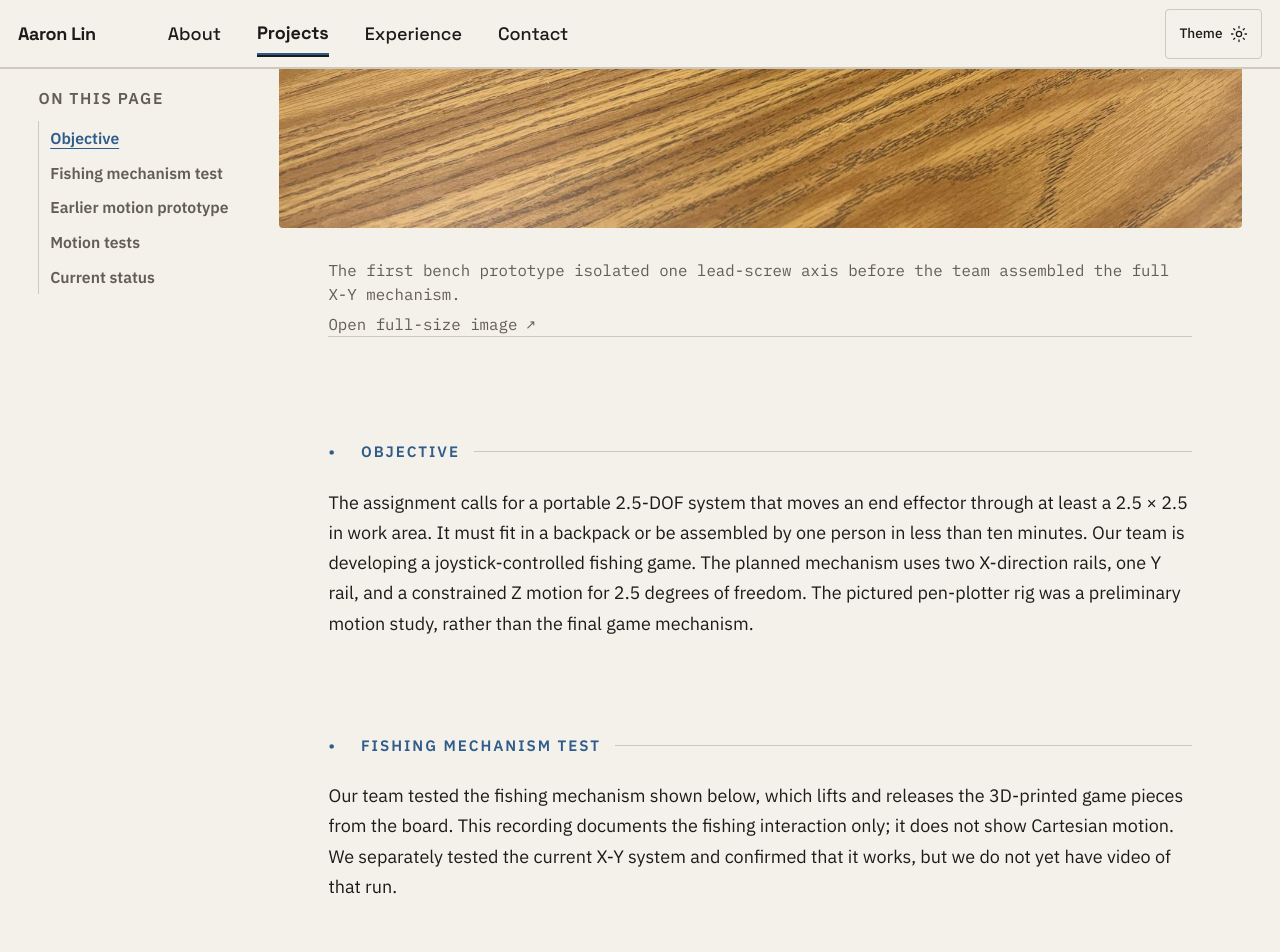
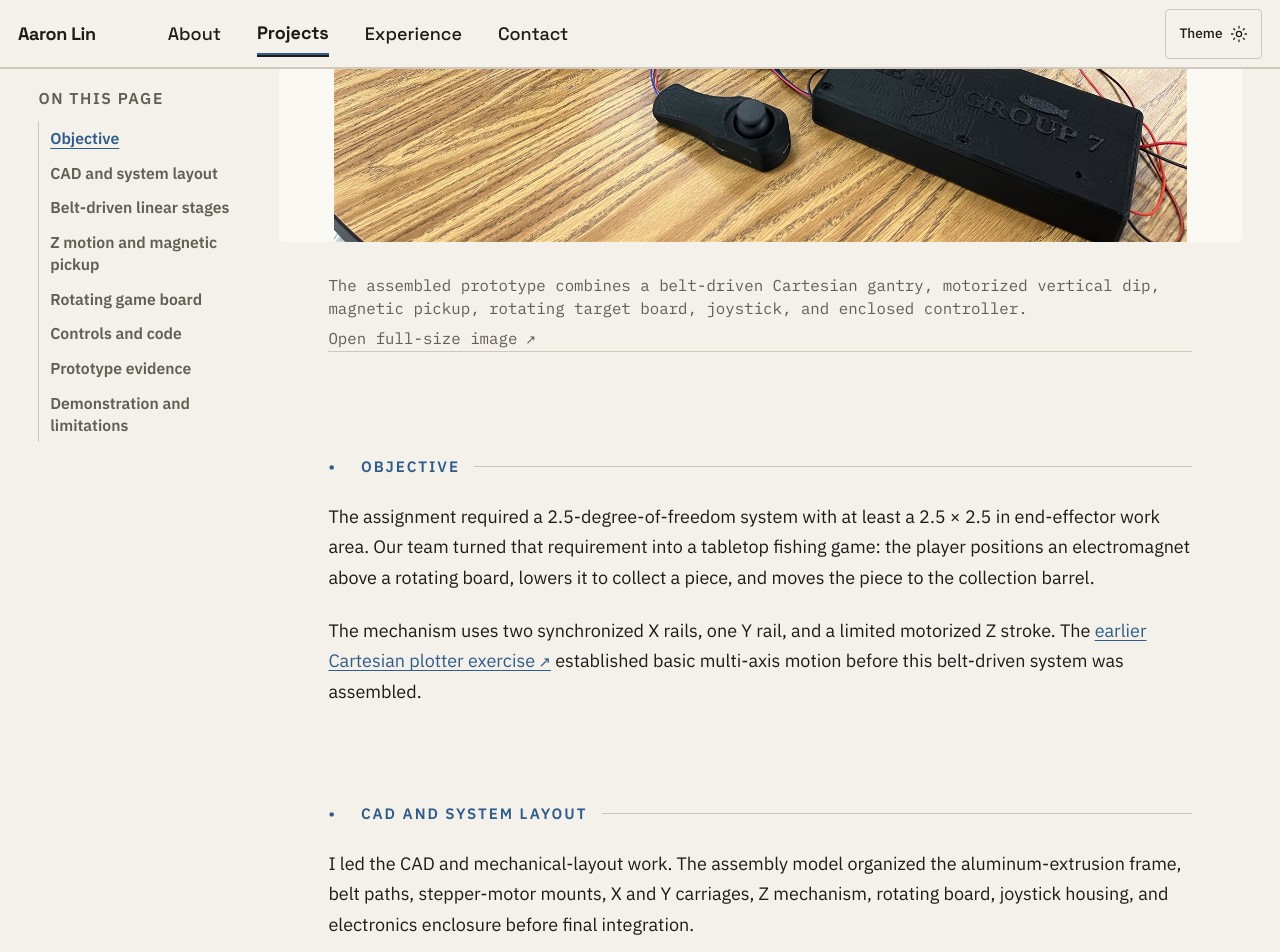
Before and after one commit to Aaron-Lin-0/Aaron-Lin-0.github.io, a Jekyll site: the page built from _projects/me360.md, in a window 1280 px wide and 1400 px high, scrolled down 1356 px. Shown: the top 952 px of the window. Built offline with Jekyll 4.4.1, drawn with Linux system fonts in a browser that asks for light colours; some of the changed text lies outside the part shown.

Commit message:
Update ME360 project evidence and portfolio

```diff
--- /dev/null
+++ b/_projects/me360-plotter.md
@@ -0,0 +1,86 @@
+---
+layout: engineering
+collection: projects
+author_profile: false
+share: false
+title: Cartesian pen plotter exercise
+permalink: /projects/me360-plotter/
+kicker: Electromechanical prototyping · Completed
+context: Boston University · ME360 · Team exercise · Fall 2026
+summary: A two-axis pen plotter developed from a single linear-stage test into an assembled X-Y mechanism with motorized pen actuation.
+feature_order: 11
+sort_date: "2026-09-21"
+card_title: Cartesian pen plotter
+card_category: Electromechanical prototyping
+status: Completed
+project_group: engineering
+excerpt: Our team developed a single lead-screw stage into a two-axis plotter and used G-code to test coordinated motion and pen actuation.
+result: Produced recognizable square and circular traces; accuracy and repeatability were not measured
+tldr_role: Team member
+tldr_contribution: Built and tested as a team; I connected my computer to the motor controller and sent the test G-code through Repetier-Host.
+tools: Stepper motors · Lead screws · G-code · Repetier-Host · Foam-board prototyping
+card_image: /images/projects/me360/axis-prototype.jpg
+card_alt: Single-axis plotter prototype with a stepper motor, lead screw, carriage, and controller
+card_image_width: 1600
+card_image_height: 1040
+hero_image: /images/projects/me360/assembled-prototype.jpg
+hero_alt: Assembled Cartesian pen plotter with two perpendicular lead-screw stages and a marker above the drawing surface
+hero_width: 1200
+hero_height: 1600
+hero_caption: The completed exercise combined two perpendicular linear stages with a motorized marker carriage.
+---
+
+## Objective
+
+This in-class exercise established the basic mechanical and control sequence for Cartesian motion. The team first tested one linear axis, then crossed two stages, added a motorized pen lift, and commanded square and circular paths.
+
+The exercise became an early motion study for the later [2.5-DOF fishing game]({{ '/projects/me360/' | relative_url }}), but the two systems use different mechanical layouts. This plotter used lead screws and temporary foam-board structure; the fishing game moved to belts, aluminum extrusion, and printed housings.
+
+## First linear stage
+
+The first prototype isolated one axis so the motor, coupler, lead screw, bearing support, and carriage could be checked together. A rigid base located the motor and screw while a foam-board carriage translated along the axis.
+
+{% include project-figure.html src="/images/projects/me360/axis-prototype.jpg" alt="Single-axis prototype with a stepper motor coupled to a lead screw that moves a foam-board carriage" width="1600" height="1040" caption="The first bench prototype isolated the drive train and carriage before the second axis was added." %}
+
+This stage reduced integration risk: the team could confirm rotation direction, travel, support alignment, and basic carriage movement before carrying the first stage on a second axis.
+
+## X-Y assembly
+
+The next build mounted two lead-screw stages at right angles and added a motorized marker carriage. Foam board, tape, and simple brackets kept iteration fast. These parts were prototype tooling rather than the structure intended for the later course project.
+
+{% include project-figure.html src="/images/projects/me360/assembled-prototype.jpg" alt="Assembled pen plotter with two perpendicular lead-screw stages and a motorized marker carriage" width="1200" height="1600" caption="Two perpendicular stages created X-Y travel; a third actuator raised and lowered the marker." %}
+
+## Motion commands
+
+I connected my computer to the motor-control board and used Repetier-Host, a 3D-printer host application, to send the test G-code. Linear `G1` moves traced a 50 × 50 mm square. A clockwise `G02` move traced a 25 mm-radius circle. Extruder-axis commands raised and lowered the pen mechanism before and after each path.
+
+[Download the square path]({{ '/files/me360-plotter-square.gcode' | relative_url }}) · [Download the circle path]({{ '/files/me360-plotter-circle.gcode' | relative_url }})
+
+## Path tests
+
+The recordings show coordinated X-Y movement and pen actuation. They demonstrate functional motion, but they do not establish dimensional accuracy, backlash, or repeatability.
+
+<div class="video-grid">
+  <figure>
+    <video controls width="1024" height="576" preload="none" playsinline aria-label="Silent square-path plotter test" poster="{{ '/images/projects/me360/square-path-poster.jpg' | relative_url }}">
+      <source src="{{ '/files/me360-square-path.mp4' | relative_url }}" type="video/mp4">
+      <a href="{{ '/files/me360-square-path.mp4' | relative_url }}">Download the square-path test video</a>.
+    </video>
+    <figcaption>Square-path motion test · 0:15 · Silent recording.</figcaption>
+  </figure>
+  <figure>
+    <video controls width="1024" height="576" preload="none" playsinline aria-label="Silent circle-path plotter test" poster="{{ '/images/projects/me360/circle-path-poster.jpg' | relative_url }}">
+      <source src="{{ '/files/me360-circle-path.mp4' | relative_url }}" type="video/mp4">
+      <a href="{{ '/files/me360-circle-path.mp4' | relative_url }}">Download the circle-path test video</a>.
+    </video>
+    <figcaption>Circle-path motion test · 0:15 · Silent recording.</figcaption>
+  </figure>
+</div>
+
+{% include project-figure.html src="/images/projects/me360/path-test.jpg" alt="Overhead view of the plotter and red marker traces forming a square and overlapping circle" width="1200" height="1600" caption="The combined tests produced recognizable square and circular forms with rounded corners and visible line waviness." %}
+
+## Result and limitations
+
+The exercise progressed from a working single axis to coordinated two-axis paths with pen actuation. Rounded corners and line waviness remained visible. No calibrated measurements are available for commanded versus actual dimensions, backlash, repeatability, or stage speed, so the result is limited to a functional demonstration.
+
+This was a rapid in-class build, and no CAD model was produced.
--- a/_projects/me360.md
+++ b/_projects/me360.md
@@ -5,38 +5,82 @@
 share: false
 title: 2.5-DOF Cartesian fishing game
 permalink: /projects/me360/
-kicker: Electromechanical design · In progress
+kicker: Electromechanical design · Completed
 context: Boston University · ME360 · CAD lead · Fall 2026
-summary: An in-progress joystick-controlled fishing game; I lead CAD and mechanical layout, and our team has tested the fishing mechanism and X-Y motion ahead of the final demonstration.
-feature_order: 5
-sort_date: "2026-09-01"
+summary: A completed joystick-controlled fishing game built around a belt-driven Cartesian gantry, motorized Z dip, electromagnet, and three-round rotating game board.
+feature_order: 3
+sort_date: "2026-10-22"
 card_title: Cartesian fishing game
 card_category: Electromechanical design
-status: In progress
+status: Completed
 project_group: engineering
-excerpt: I lead CAD and mechanical layout for a joystick-controlled fishing game. Our team has tested X-Y motion and the fishing mechanism while the Z component is being built.
-result: Team tested X-Y motion and the fishing mechanism; Z component in fabrication
+excerpt: I led CAD and mechanical layout for a team-built fishing game that combines X-Y positioning, a motorized Z dip, magnetic pickup, and a rotating target board.
+result: Classroom demonstration completed with X-Y-Z control, magnetic pickup, and all three game rounds working
 tldr_role: CAD lead
-tldr_contribution: CAD and mechanical layout for the fishing mechanism; preliminary prototype and path-test evidence are team work.
-tools: SolidWorks · Lead screws · Joystick integration · Prototype testing
-card_image: /images/projects/me360/axis-prototype.jpg
-card_alt: Early single-axis prototype with a stepper motor, lead screw, foam-board carriage, and controller
+tldr_contribution: CAD and mechanical layout; fabrication, controls, integration, and testing were team work.
+tools: SolidWorks · 3D printing · 80/20 extrusion · Timing belts · Arduino
+card_image: /images/projects/me360/final-assembly.jpg
+card_alt: Assembled Cartesian fishing game with belt-driven gantry, rotating game board, joystick, and control enclosure
 card_image_width: 1600
-card_image_height: 1040
-hero_image: /images/projects/me360/axis-prototype.jpg
-hero_alt: Early single-axis prototype with a stepper motor driving a foam-board carriage along a lead screw
+card_image_height: 1200
+hero_image: /images/projects/me360/final-assembly.jpg
+hero_alt: Final fishing-game prototype with two X rails, a Y carriage, suspended electromagnet, rotating game board, joystick, and control enclosure
 hero_width: 1600
-hero_height: 1040
-hero_caption: The first bench prototype isolated one lead-screw axis before the team assembled the full X-Y mechanism.
+hero_height: 1200
+hero_caption: The assembled prototype combines a belt-driven Cartesian gantry, motorized vertical dip, magnetic pickup, rotating target board, joystick, and enclosed controller.
 ---
 
 ## Objective
 
-The assignment calls for a portable 2.5-DOF system that moves an end effector through at least a 2.5 × 2.5 in work area. It must fit in a backpack or be assembled by one person in less than ten minutes. Our team is developing a joystick-controlled fishing game. The planned mechanism uses two X-direction rails, one Y rail, and a constrained Z motion for 2.5 degrees of freedom. The pictured pen-plotter rig was a preliminary motion study, rather than the final game mechanism.
+The assignment required a 2.5-degree-of-freedom system with at least a 2.5 × 2.5 in end-effector work area. Our team turned that requirement into a tabletop fishing game: the player positions an electromagnet above a rotating board, lowers it to collect a piece, and moves the piece to the collection barrel.
 
-## Fishing mechanism test
+The mechanism uses two synchronized X rails, one Y rail, and a limited motorized Z stroke. The [earlier Cartesian plotter exercise]({{ '/projects/me360-plotter/' | relative_url }}) established basic multi-axis motion before this belt-driven system was assembled.
 
-Our team tested the fishing mechanism shown below, which lifts and releases the 3D-printed game pieces from the board. This recording documents the fishing interaction only; it does not show Cartesian motion. We separately tested the current X-Y system and confirmed that it works, but we do not yet have video of that run.
+## CAD and system layout
+
+I led the CAD and mechanical-layout work. The assembly model organized the aluminum-extrusion frame, belt paths, stepper-motor mounts, X and Y carriages, Z mechanism, rotating board, joystick housing, and electronics enclosure before final integration.
+
+{% include project-figure.html src="/images/projects/me360/cad-assembly.png" alt="SolidWorks assembly rendering of the Cartesian fishing game with the gantry, rotating board, joystick, collection barrel, and controller enclosure" width="1287" height="998" caption="Assembly CAD used to coordinate the gantry, end effector, game board, controls, and electronics enclosure." %}
+
+The paired X motors move both sides of the bridge together. A third belt stage moves the green Y carriage across the bridge. This layout keeps the work area open while supporting the Z motor and electromagnet above the game board.
+
+## Belt-driven linear stages
+
+Each horizontal stage uses an 80/20 aluminum extrusion as both structure and linear guide. Stepper motors drive timing belts around toothed and idler pulleys. Custom printed housings locate the motors, pulleys, belt returns, and sliding interfaces; standard screws secure the housings to the extrusion.
+
+{% include project-figure.html src="/images/projects/me360/belt-drive.jpg" alt="Close view of a stepper motor, timing pulley, belt, red printed housing, and aluminum extrusion on the fishing-game gantry" width="1600" height="1200" caption="A printed end housing locates the stepper motor and timing pulley while the 80/20 extrusion carries the sliding stage." %}
+
+The final assembly uses two X rails so the crossbeam does not cant under the Y-axis and end-effector load. The two X motors receive synchronized step pulses from separate driver channels.
+
+## Z motion and magnetic pickup
+
+The green carriage carries a fourth stepper motor for the constrained Z motion. A line suspended from its shaft lowers the electromagnet toward the board, pauses at the bottom of the stroke, and returns to the starting height. The controller locks X-Y commands during this sequence to keep the pickup point stable. The slow Z motion was a deliberate design choice for a controlled pickup and return.
+
+{% include project-figure.html src="/images/projects/me360/z-axis-drive.jpg" alt="Green printed Y carriage holding the Z stepper motor above the fishing-game board" width="1600" height="1200" caption="The Y carriage supports the Z stepper and suspended electromagnet over the rotating game board." %}
+
+The magnetic end effector collects pieces by their steel pins. A short press on the joystick starts the dip sequence; a double press toggles the electromagnet.
+
+## Rotating game board
+
+The blue printed enclosure contains a separately driven rotating plate. Its underside motor changes the target field while the player moves the gantry. The control sequence defines timed rounds, reverses direction between stages, and varies speed during the final round.
+
+{% include project-figure.html src="/images/projects/me360/rotating-board-drive.jpg" alt="Underside of the blue game-board enclosure showing the stepper motor that turns the circular target plate" width="1600" height="1200" caption="A dedicated stepper motor under the printed enclosure drives the rotating target plate." %}
+
+## Controls and code
+
+The final team-developed control sketch targets an MKS Base board with an ATmega2560; individual authorship is not established in the available evidence. It reads two joystick axes, calibrates their center at startup, applies a dead zone, ramps X-Y speed, and generates step pulses without blocking the timed board sequence. Button timing distinguishes the Z dip, magnet toggle, and game-round control. The three-round sequence changes the plate speed and direction, then introduces randomized timing and speed during the final round.
+
+{% include project-figure.html src="/images/projects/me360/joystick-control.jpg" alt="Handheld printed joystick used to command the fishing-game gantry and button-controlled functions" width="1600" height="1200" caption="The handheld joystick commands X-Y motion; short, double, and long button presses control the Z dip, electromagnet, and game sequence." %}
+
+{% include project-figure.html src="/images/projects/me360/electronics-enclosure.jpg" alt="Black printed electronics enclosure connected to the fishing-game motors, joystick, and electromagnet" width="1600" height="1200" caption="A printed enclosure houses the MKS controller and routes connections to the gantry, game board, joystick, and electromagnet." %}
+
+[Download the team-developed control sketch]({{ '/files/me360-fishing-game-control.ino' | relative_url }}).
+
+During integration, the X control initially moved opposite the intended direction. The team corrected it with a software direction inversion before the final demonstration. The code assumes the gantry powers on with the joystick centered and the Z mechanism at its upper position. It tracks position from commanded steps and does not use end-stop or software travel-limit enforcement. The electromagnet remains energized until toggled off or the controller resets. The hardware must remain supervised while this sketch is running.
+
+## Prototype evidence
+
+The available recording shows the magnetic fishing interaction: the end effector lowers, lifts a game piece, and releases it. It does not demonstrate the complete joystick-controlled X-Y-Z sequence or establish accuracy and repeatability.
 
 <figure class="video-feature">
   <video controls loading="lazy" width="496" height="480" preload="none" playsinline aria-label="Fishing mechanism test with original audio" poster="{{ '/images/projects/me360/fishing-mechanism-poster.jpg' | relative_url }}">
@@ -44,40 +88,13 @@
     <track kind="captions" src="{{ '/files/me360-prototype-run-1-captions.vtt' | relative_url }}" srclang="en" label="English" default>
     <a href="{{ '/files/me360-prototype-run-1.mp4' | relative_url }}">Download the fishing mechanism test video</a>.
   </video>
-  <figcaption>Fishing mechanism test · 0:27 · Original audio. The clip shows the mechanism lifting and releasing game pieces from the board; it does not show X-Y motion. <a href="{{ '/files/me360-prototype-run-1.mp4' | relative_url }}">Download the recording</a>.</figcaption>
+  <figcaption>Magnetic pickup and release test · 0:27 · Original audio. <a href="{{ '/files/me360-prototype-run-1.mp4' | relative_url }}">Download the recording</a>.</figcaption>
 </figure>
 
-## Earlier motion prototype
+## Demonstration and limitations
 
-We first built one lead-screw stage to check the motor, coupler, bearing support, and carriage travel together. The next prototype crossed two stages and added a motorized pen lift. Foam-board brackets and temporary supports kept the build quick enough to expose motion and control problems before we committed to the final structure.
+The classroom demonstration completed successfully. Joystick-controlled X-Y motion, the automatic Z dip, electromagnet, rotating board, and all three software-controlled rounds worked together. The gantry covered the game-board area, visibly exceeding the minimum 2.5 × 2.5 in work area, but its X-Y bounds were not calibrated or measured.
 
-{% include project-figure.html src="/images/projects/me360/assembled-prototype.jpg" alt="Assembled Cartesian pen plotter with two perpendicular lead-screw stages and a marker held above the drawing surface" width="1200" height="1600" caption="The assembled prototype combined two perpendicular lead-screw stages with a motorized marker carriage. The foam-board structure and taped supports were temporary test hardware." %}
+Video of the final classroom demonstration is coming soon.
 
-## Motion tests
-
-Our team used G-code to command the early prototype through square and circular paths before the fishing-game build. These silent recordings document coordinated X-Y motion and pen actuation; they do not establish positioning accuracy or repeatability.
-
-<div class="video-grid">
-  <figure>
-    <video controls width="1024" height="576" preload="none" playsinline aria-label="Silent square-path motion test" poster="{{ '/images/projects/me360/square-path-poster.jpg' | relative_url }}">
-      <source src="{{ '/files/me360-square-path.mp4' | relative_url }}" type="video/mp4">
-      <a href="{{ '/files/me360-square-path.mp4' | relative_url }}">Download the square-path test video</a>.
-    </video>
-    <figcaption>Square-path motion test · 0:15 · Silent recording. Rounded corners and line waviness remain visible in the trace.</figcaption>
-  </figure>
-  <figure>
-    <video controls width="1024" height="576" preload="none" playsinline aria-label="Silent circle-path motion test" poster="{{ '/images/projects/me360/circle-path-poster.jpg' | relative_url }}">
-      <source src="{{ '/files/me360-circle-path.mp4' | relative_url }}" type="video/mp4">
-      <a href="{{ '/files/me360-circle-path.mp4' | relative_url }}">Download the circle-path test video</a>.
-    </video>
-    <figcaption>Circle-path motion test · 0:15 · Silent recording. The trace shows the current prototype response rather than a dimensionally verified circle.</figcaption>
-  </figure>
-</div>
-
-{% include project-figure.html src="/images/projects/me360/path-test.jpg" alt="Overhead view of the prototype and a red marker trace containing a square and an overlapping circle" width="1200" height="1600" caption="The first combined path tests produced recognizable square and circular forms with rounded corners and visible line waviness." %}
-
-## Current status
-
-I own the CAD and mechanical-layout work for the fishing mechanism; a teammate is developing the joystick-control code. The team has tested the current X-Y movement and fishing mechanism. The Z component is now being made for the upcoming final demonstration.
-
-The preliminary rig demonstrated coordinated X-Y motion and pen actuation, with rounded corners and line waviness visible in the traces. Positioning accuracy and repeatability remain unmeasured. The prototype tests are team work, and the project remains in progress until the final demonstration.
+The final prototype has no physical indicator showing whether the electromagnet is energized. Its open-loop axes also lack homing and calibrated travel limits. These constraints, together with the deliberately slow Z motion, remain the main usability and control limitations.
--- a/llms.txt
+++ b/llms.txt
@@ -7,7 +7,7 @@
 
 > Aaron Lin is a Boston University mechanical engineering student with an aerospace concentration and a Materials Science & Engineering minor, seeking Summer 2027 internships in mechanical design, aerospace, or product development. Expected graduation: May 2028.
 
-This portfolio is Aaron's first-party account of his engineering experience and project work. It includes CAD, analysis, fabrication, integration, and test evidence. Project pages distinguish individual contributions from team outcomes and state analysis assumptions and limitations. ARGO and the ME360 Cartesian fishing game are in progress; their current milestones are not completed project outcomes.
+This portfolio is Aaron's first-party account of his engineering experience and project work. It includes CAD, analysis, fabrication, integration, and test evidence. Project pages distinguish individual contributions from team outcomes and state analysis assumptions and limitations. ARGO remains in progress; its current milestones are not completed project outcomes.
 
 ## Candidate background
 
@@ -29,5 +29,6 @@
 - [Rocket nozzle]({{ '/projects/rocket-nozzle/' | absolute_url }}): Completed resin nozzle design and fabrication, pressure-loading analysis, and static-fire integration work.
 - [The Deskinator]({{ '/projects/ek210-deskinator/' | absolute_url }}): Completed team cleaning robot; Aaron's Arduino navigation firmware and assembly contributions, with a documented final trial collecting 72 of 95 rice grains.
 - [ARGO aerodynamic fairing]({{ '/projects/argo-fairing/' | absolute_url }}): In-progress aerodynamic concept comparison using ANSYS Fluent and OpenRocket.
-- [ME360 Cartesian fishing game]({{ '/projects/me360/' | absolute_url }}): Aaron leads CAD and mechanical layout for an in-progress joystick-controlled fishing mechanism. The team has tested X-Y motion and the fishing mechanism; the Z component is being made for the upcoming final demonstration.
+- [ME360 Cartesian fishing game]({{ '/projects/me360/' | absolute_url }}): Aaron led CAD and mechanical layout for a completed belt-driven fishing game. Its classroom demonstration ran joystick-controlled X-Y motion, an automatic Z dip, magnetic pickup, a rotating board, and all three game rounds.
+- [ME360 Cartesian pen plotter]({{ '/projects/me360-plotter/' | absolute_url }}): The team developed a single lead-screw stage into a two-axis plotter and produced recognizable square and circular traces using G-code; accuracy and repeatability were not measured.
 - [Engineering brief (PDF)]({{ '/files/Aaron_Lin_engineering_portfolio.pdf' | absolute_url }}): Selected project summaries and engineering artifacts.
```
Also changed, not shown: PRODUCT.md (+3 -2 lines), _pages/cv.md (+2 -1 lines), _pages/projects.md (+1 -1 lines), _projects/2026-07-01-argo-fairing.md (+3 -1 lines), images/projects/argo/ansys-model-transparent.png (added), images/projects/me360/belt-drive.jpg (added), images/projects/me360/cad-assembly.png (added), images/projects/me360/electronics-enclosure.jpg (added), images/projects/me360/final-assembly.jpg (added), images/projects/me360/joystick-control.jpg (added), images/projects/me360/rotating-board-drive.jpg (added), images/projects/me360/z-axis-drive.jpg (added), 5 other files.
